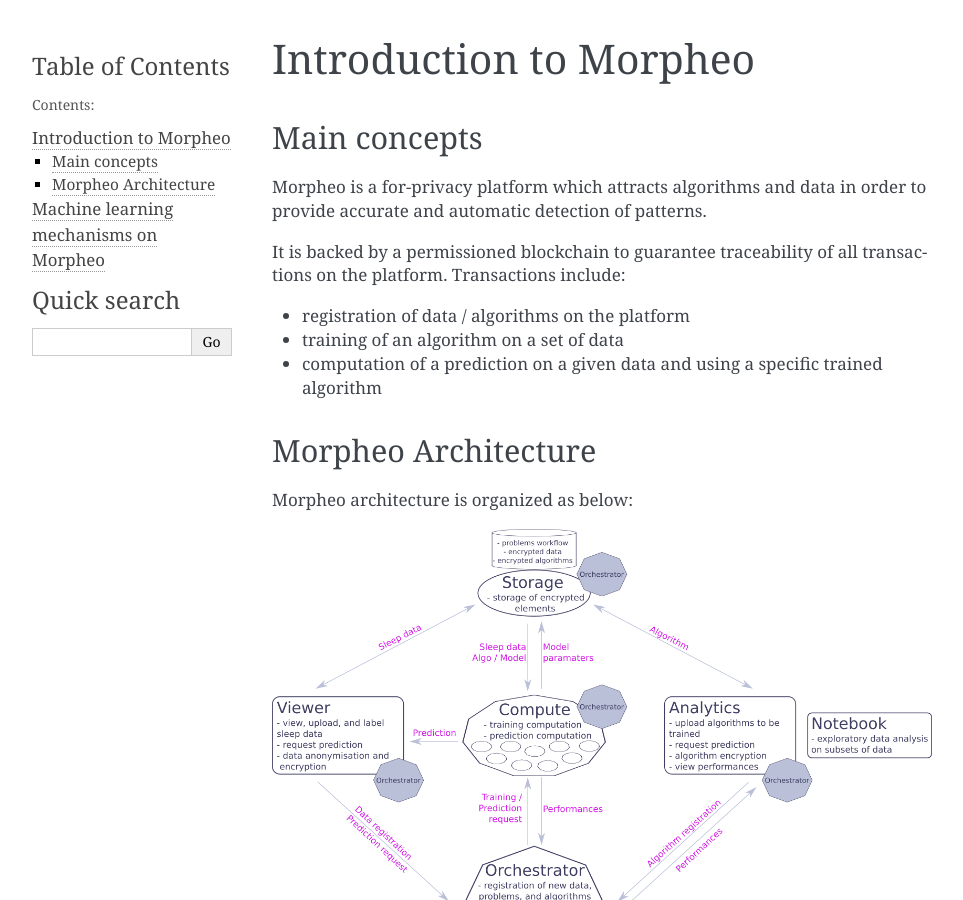
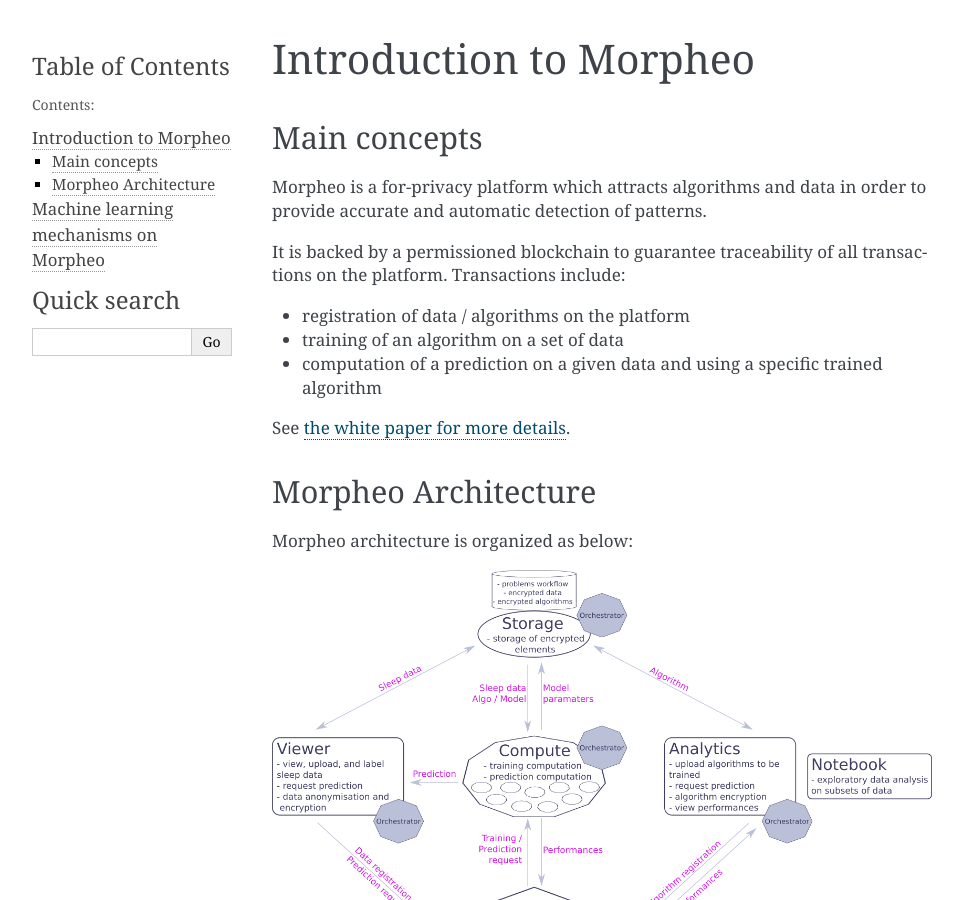
Before and after one commit to MorpheoOrg/morpheo, a Sphinx documentation site: the page built from docs/modules/introduction.md, in a window 1280 px wide and 900 px high. Shown: the whole window, without its empty margins (148-1111 px from the left). Built offline with Sphinx 7.4.7, drawn with Linux system fonts in a browser that asks for light colours.

Commit message:
building and pushing docs

```diff
--- a/docs/modules/introduction.md
+++ b/docs/modules/introduction.md
@@ -9,6 +9,8 @@ Transactions include:
 - registration of data / algorithms on the platform
 - training of an algorithm on a set of data
 - computation of a prediction on a given data and using a specific trained algorithm
+
+See [the white paper for more details](https://arxiv.org/pdf/1704.05017.pdf).
 
 ## Morpheo Architecture
 
```
Also changed, not shown: 7 other files.
